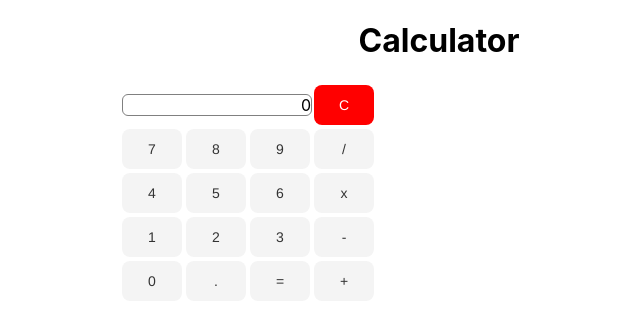
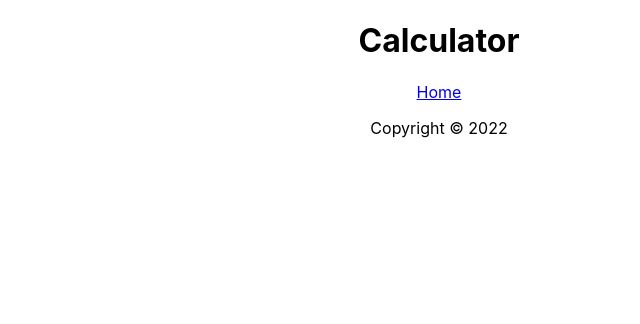
Before and after one commit to josecome/calculator-reactjs, a React (Create React App) app: page /About in a window 1280 px wide. Shown: the top 324 px of the page, without its empty margins (201-841 px from the left). Built offline with nearby package versions, Linux system fonts and the light colour scheme.

Commit message:
More updates

```diff
--- a/package.json
+++ b/package.json
@@ -8,6 +8,7 @@
     "@testing-library/user-event": "^13.5.0",
     "react": "^18.2.0",
     "react-dom": "^18.2.0",
+    "react-router-dom": "^6.6.2",
     "react-scripts": "5.0.1",
     "web-vitals": "^2.1.4"
   },
--- a/src/App.js
+++ b/src/App.js
@@ -1,14 +1,23 @@
-import logo from './logo.svg';
+import { BrowserRouter as Router, Route, Routes } from 'react-router-dom';
+
 import './App.css';
-import Header from './components/Header'
-import Calculator from './components/Calculator';
+import Header from './components/Header';
+import Footer from './components/Footer';
+import Home from './views/Home';
+import About from './views/About';
 
 function App() {
   return (
-    <div className="App">
-      <Header title="Calculator"/>
-      <Calculator />
-    </div>
+    <Router>
+      <div className="App">
+        <Header title="Calculator"/>
+        <Routes>
+          <Route path='/' element={<Home />} />
+          <Route path='/About' element={<About />} />
+        </Routes>
+        <Footer />
+      </div>
+    </Router>
   );
 }
 
--- a/src/components/Calculator.js
+++ b/src/components/Calculator.js
@@ -63,6 +63,7 @@ const Calculator = () => {
  return (
     <div>
          <table>
+         <tbody>
             <tr>
             <td colSpan="3">
                     <div id="lbl">
@@ -129,8 +130,8 @@ const Calculator = () => {
                     <button className="oper" onClick={addNmber}>+</button>
                 </td>
             </tr>
+            </tbody>
          </table>
-
     </div>
   );
 }
--- /dev/null
+++ b/src/components/Footer.js
@@ -0,0 +1,16 @@
+import { Link } from 'react-router-dom'
+import { useLocation } from 'react-router-dom'
+
+const Footer = () => {
+  const location = useLocation()
+  return (
+    <div>
+      <p>Copyright &copy; 2022</p>
+      {location.pathname === '/' && (
+        <Link to='/about'>About</Link>
+      )}
+    </div>
+  )
+}
+
+export default Footer
--- a/src/views/About.js
+++ b/src/views/About.js
@@ -1,7 +1,8 @@
+import { Link } from 'react-router-dom'
 const About = () => {
   return (
     <div>
-      About
+      <Link to='/'>Home</Link>
     </div>
   )
 }
--- a/src/views/Home.js
+++ b/src/views/Home.js
@@ -3,7 +3,7 @@ import Calculator from '../components/Calculator'
 const Home = () => {
     return (
       <div>
-        Calculator
+        <Calculator />
       </div>
     )
 }
```
Also changed, not shown: 1 other file (tests, documents, lock files or other folders).
